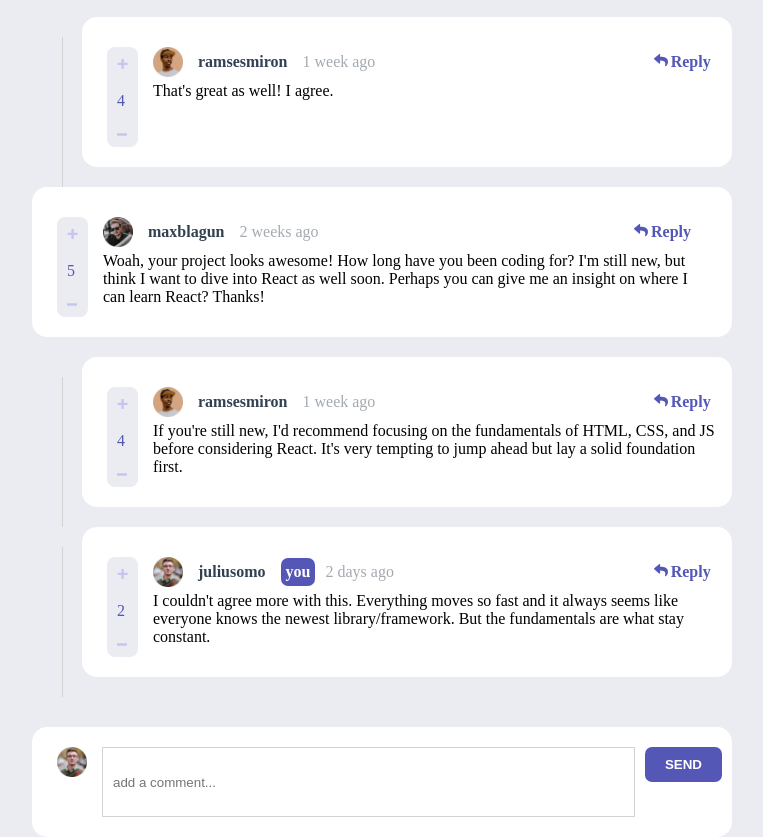
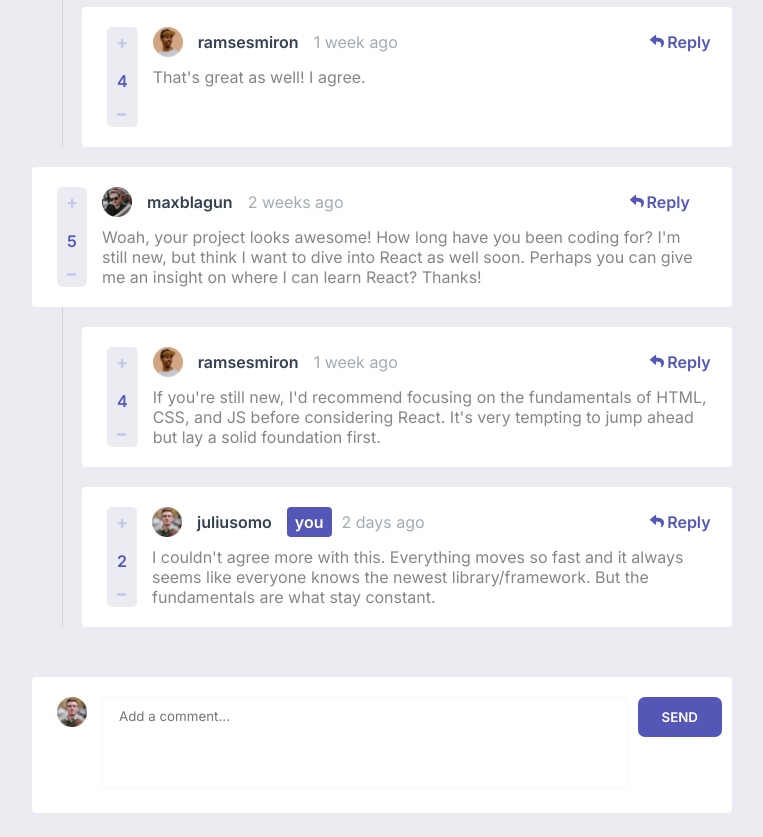
Before and after one commit to Moyeenwaz/frontend-mentor-interactive-comment-section, a plain HTML site: page index.html in a window 1280 px wide. Shown: the part 173-1010 px from the top of the page, without its empty margins (258-1021 px from the left). After the commit the page ends 986 px from the top, so only its background shows below. Drawn offline with Linux system fonts and the light colour scheme.

Commit message:
styling facelift

```diff
--- a/index.html
+++ b/index.html
@@ -10,6 +10,12 @@
       href="./images/favicon-32x32.png"
     />
     <link rel="stylesheet" href="styles.css" />
+    <link rel="preconnect" href="https://fonts.googleapis.com" />
+    <link rel="preconnect" href="https://fonts.gstatic.com" crossorigin />
+    <link
+      href="https://fonts.googleapis.com/css2?family=Inter:wght@400;500;600&display=swap"
+      rel="stylesheet"
+    />
     <!-- <script defer type="module" src="data.json"></script> -->
     <title>Frontend Mentor | Interactive comments section</title>
   </head>
@@ -112,7 +118,13 @@
         />
       </div>
       <div class="input-container">
-        <input name="" id="" placeholder="add a comment..." class="comment" />
+        <textarea
+          name=""
+          id=""
+          rows="4"
+          placeholder="add a comment..."
+          class="comment"
+        ></textarea>
       </div>
       <div class="btn-container">
         <button class="btn send">Send</button>
--- a/script.js
+++ b/script.js
@@ -204,7 +204,8 @@ displayComments();
 const displaySendCommentContainer = () => {
   sendCommentContainer.innerHTML = "";
 
-  const html = `<div class="current-user-avatar-container">
+  const html = `
+  <div class="current-user-avatar-container">
     <img
       src=${data.currentUser.image.png}
       alt=""
@@ -212,11 +213,18 @@ const displaySendCommentContainer = () => {
     />
   </div>
   <div class="input-container">
-  <input name="" id="" placeholder="add a comment..." class="comment" />
+    <textarea
+    name=""
+    id=""
+    rows="5"
+    placeholder="Add a comment..."
+    class="comment"
+    ></textarea>
   </div>
   <div class="btn-container">
     <button class="btn send">Send</button>
-</div>`;
+  </div>
+`;
 
   sendCommentContainer.innerHTML = html;
 };
--- a/styles.css
+++ b/styles.css
@@ -10,6 +10,11 @@ body {
   display: flex;
   align-items: center;
   flex-direction: column;
+  font-family: "Inter", sans-serif;
+}
+
+.body {
+  color: #858688;
 }
 
 .comment-box {
@@ -17,7 +22,7 @@ body {
   margin-top: 20px;
   position: relative;
   padding: 20px 10px;
-  border-radius: 15px;
+  border-radius: 4px;
   background-color: #fff;
   display: flex;
 }
@@ -31,25 +36,32 @@ body {
   content: "";
   background-color: lightgray;
   position: absolute;
-  min-height: 100%;
+  min-height: calc(100% + 20px);
   width: 1px;
   left: -20px;
+  top: -20px;
 }
 
 .vote {
   display: flex;
   flex-direction: column;
   height: 100px;
-  border-radius: 8px;
+  border-radius: 5px;
   color: #5357b6;
   padding: 0 10px;
   background-color: hsl(223, 19%, 93%);
   justify-content: space-around;
-  margin: 10px 15px 0;
+  align-items: center;
+  margin: 0 15px;
+}
+
+.vote-number {
+  font-weight: 600;
 }
 
 .icon {
   cursor: pointer;
+  width: 10px;
 }
 
 .avatar {
@@ -59,8 +71,7 @@ body {
 .header {
   display: flex;
   align-items: center;
-  margin-top: 10px;
-  margin-bottom: 5px;
+  margin-bottom: 10px;
   position: relative;
   width: 100%;
 }
@@ -100,16 +111,16 @@ body {
   padding: 20px 10px;
   justify-content: center;
   align-items: center;
-  border-radius: 15px;
+  border-radius: 4px;
 }
 
 .current-user-indicator {
   margin-right: 10px;
   background-color: hsl(238, 40%, 52%);
-  padding: 5px;
+  padding: 5px 8px;
   color: #fff;
   font-weight: bold;
-  border-radius: 7px;
+  border-radius: 4px;
 }
 
 .current-user-avatar-container {
@@ -118,7 +129,7 @@ body {
 }
 
 .input-container {
-  flex: 3;
+  width: 100%;
 }
 
 .btn-container {
@@ -127,22 +138,24 @@ body {
 }
 
 .comment {
-  padding-top: 0;
-  padding-left: 10px;
+  padding-top: 10px;
+  padding-left: 16px;
   width: 100%;
-  height: 70px;
   outline: none;
-  border: 1px solid lightgray;
+  border: 1px solid #f8f8f8;
+  border-radius: 4px;
+  font-family: "Inter", sans-serif;
 }
 
 .btn {
   outline: none;
   border: none;
   background-color: hsl(238, 40%, 52%);
-  padding: 10px 20px;
+  padding: 12px 24px;
   color: white;
   text-transform: uppercase;
   font-weight: 600;
+  font-family: "Inter", sans-serif;
   border-radius: 7px;
   cursor: pointer;
   transition: all 0.25s;
@@ -151,3 +164,7 @@ body {
 .btn:hover {
   background-color: hsl(238, 36%, 40%);
 }
+
+textarea {
+  resize: none;
+}
```
Lines whose indentation alone changed are shown as unchanged.
